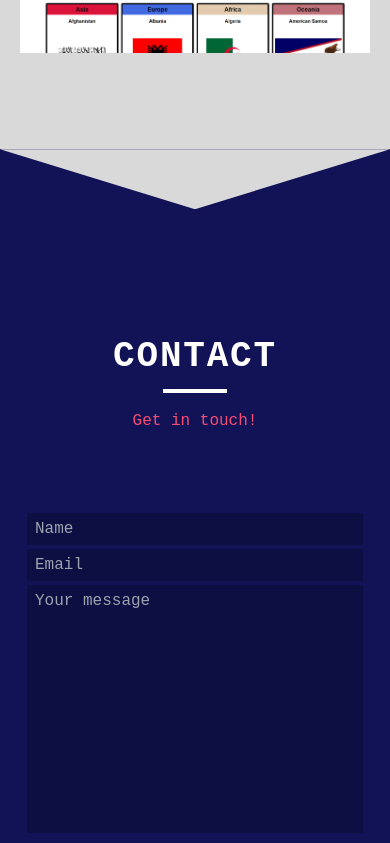
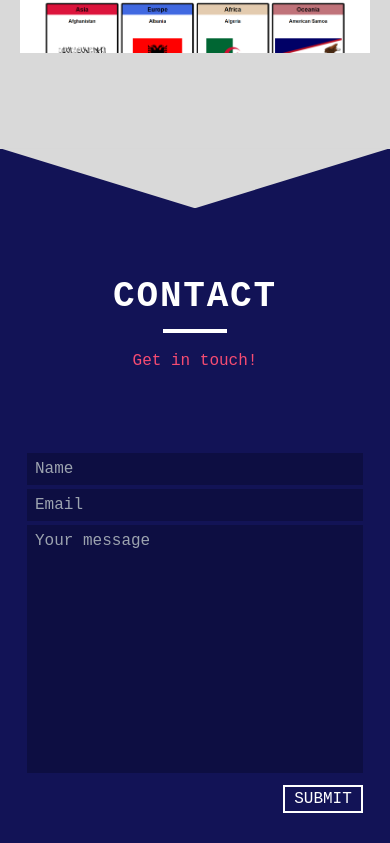
Before and after one commit to SmitasCodes/portfolio_v2, a React (Vite) app: page / in a window 390 px wide. Shown: the part 2168-3011 px from the top of the page. Built offline with nearby package versions, Linux system fonts and the light colour scheme.

Commit message:
fixed bug in contact section, made some small changes to carousel

```diff
--- a/src/sections/Contact/Contact.jsx
+++ b/src/sections/Contact/Contact.jsx
@@ -37,9 +37,9 @@ const Contact = () => {
   };
 
   return (
-    <section id="contact" className="bg-lightBlue">
-      <div className={`bg-lightGray ${styles.triangle}`}></div>
-      <div className=" w-full px-5 py-12 max-w-sm  mx-auto bg-lightBlue">
+    <section id="contact" className="bg-lightBlue relative">
+      <div className={`bg-lightGray sm:top-0 -top-px ${styles.triangle}`}></div>
+      <div className=" w-full px-5 py-12 max-w-sm  mx-auto bg-lightBlue ">
         {/* Contact section header */}
         <div className="mx-auto text-center my-20">
           <h2
--- a/src/sections/Contact/triangle.module.css
+++ b/src/sections/Contact/triangle.module.css
@@ -1,5 +1,6 @@
 .triangle {
-  clip-path: polygon(0 0, 100% 0, 50% 100%, 50% 100%, 0 0%);
-  position: relative;
+  clip-path: polygon(0 0, 100% 0, 50% 100%, 0 0);
+  position: absolute;
   height: 60px;
+  width: 100%;
 }
--- a/src/sections/Projects/Modal/Carousel.jsx
+++ b/src/sections/Projects/Modal/Carousel.jsx
@@ -23,14 +23,16 @@ const Carousel = ({ images }) => {
       </div>
       {/* Arrows */}
       <div className="absolute inset-0 flex items-center justify-between p-4">
-        <div className="group-hover:block absolute top-[50%] -translate-x-0 translate-y-[-50%] left-5 text-2xl rounded-full p-2 bg-black/20 text-white cursor-pointer  transition-transform duration-300">
+        <div
+          className="group-hover:block absolute top-[50%] -translate-x-0 translate-y-[-50%] left-5 text-2xl rounded-full bg-black/20 text-white cursor-pointer  transition-transform duration-300 p-2"
+          onClick={prev} title="previous"
+        >
           <svg
-            className="w-4 h-4 dark:text-white"
+            className="w-4 h-4 dark:text-white "
             aria-hidden="true"
             xmlns="http://www.w3.org/2000/svg"
             fill="none"
             viewBox="0 0 6 10"
-            onClick={prev}
           >
             <path
               stroke="currentColor"
@@ -41,14 +43,16 @@ const Carousel = ({ images }) => {
             />
           </svg>
         </div>
-        <div className="group-hover:block absolute top-[50%] -translate-x-0 translate-y-[-50%] right-5 text-2xl rounded-full p-2 bg-black/20 text-white cursor-pointer   transition-transform duration-300">
+        <div
+          className="group-hover:block absolute top-[50%] -translate-x-0 translate-y-[-50%] right-5 text-2xl rounded-full p-2 bg-black/20 text-white cursor-pointer   transition-transform duration-300 "
+          onClick={next} title="next"
+        >
           <svg
             className="w-4 h-4 dark:text-white"
             aria-hidden="true"
             xmlns="http://www.w3.org/2000/svg"
             fill="none"
             viewBox="0 0 6 10"
-            onClick={next}
           >
             <path
               stroke="currentColor"
```
